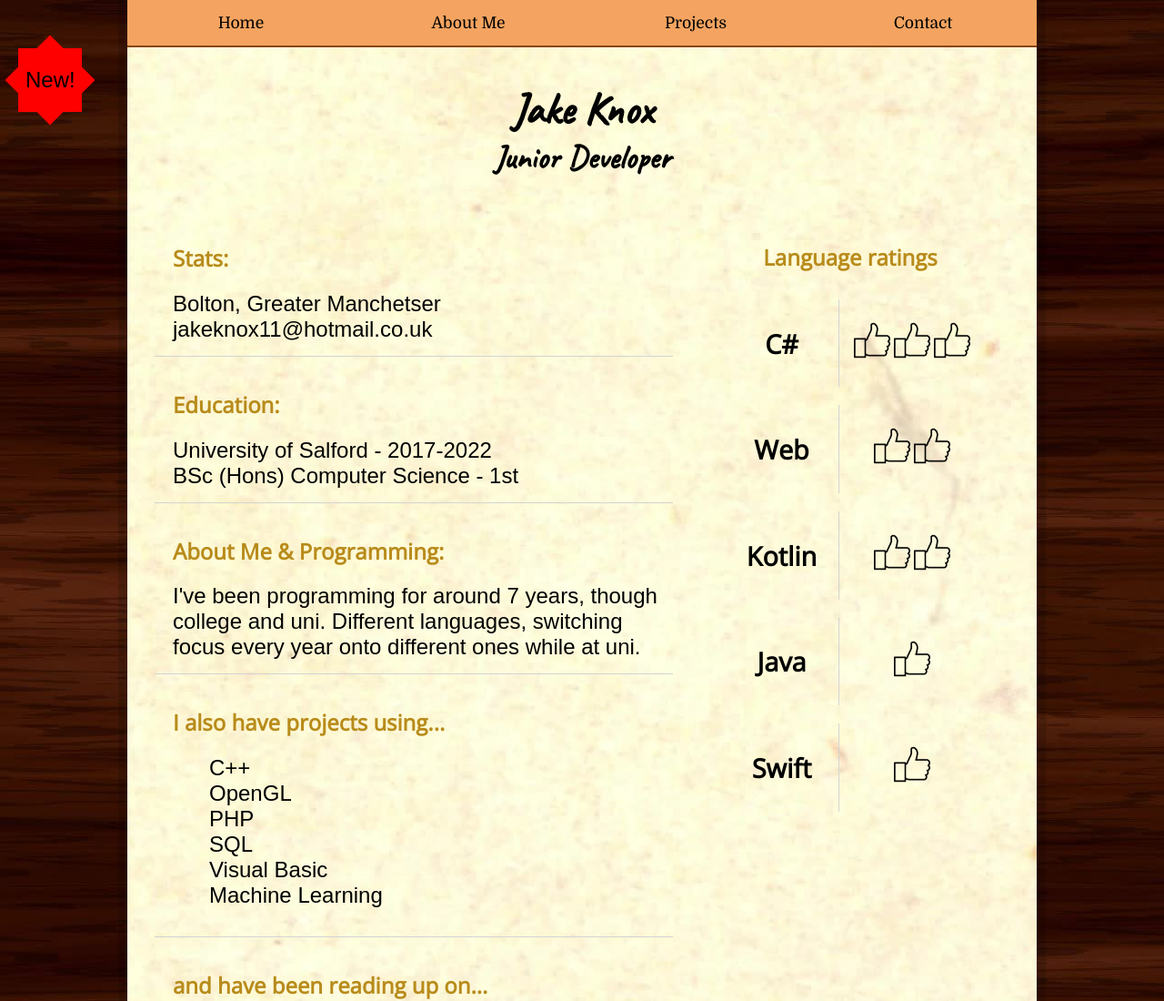
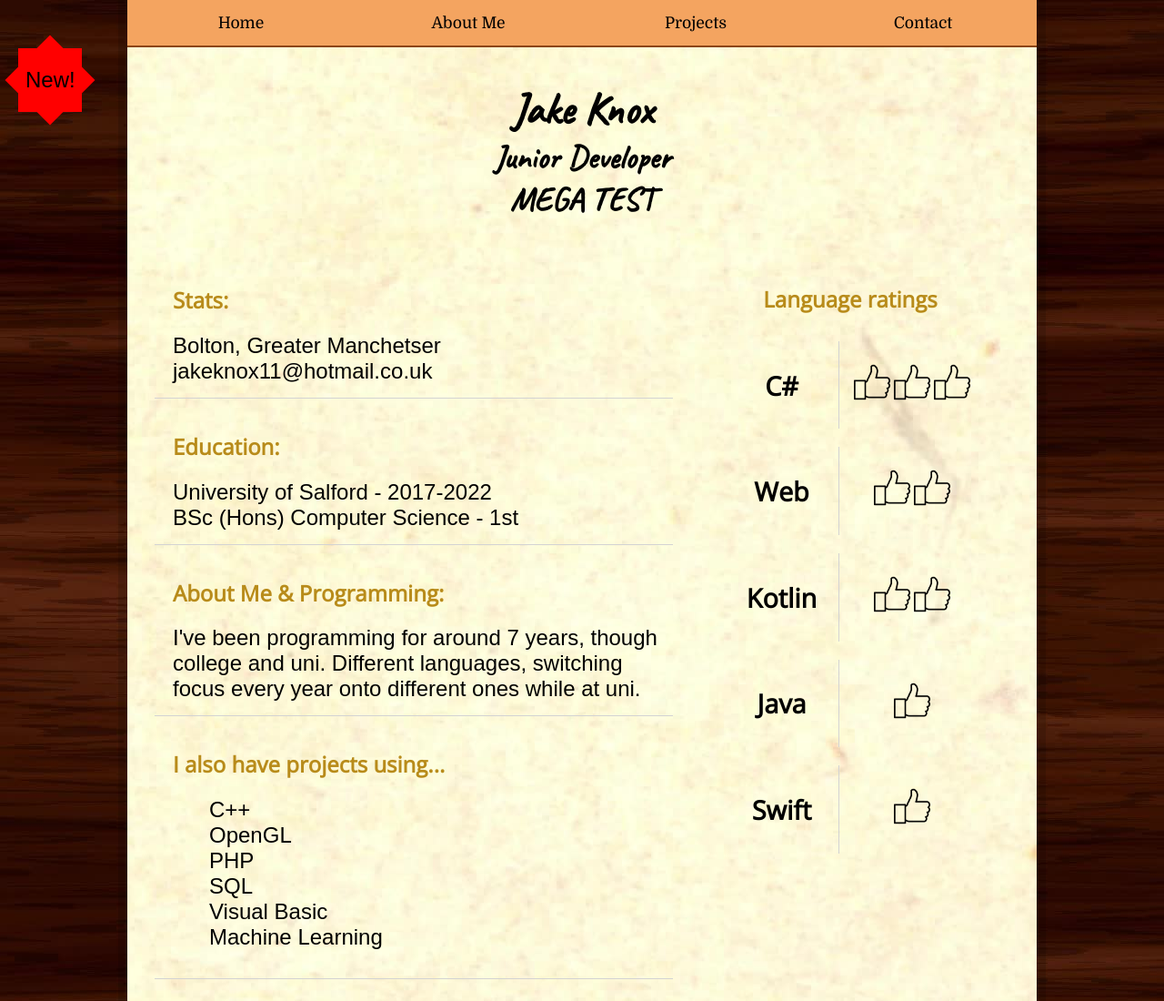
Before and after one commit to Jake-Knox/portfolio, a plain HTML site: page index.html in a window 1280 px wide. Shown: the top 1100 px of the page at 91% size. Drawn offline with nearby package versions, Linux system fonts and the light colour scheme; a web font is replaced by a local one.

Commit message:
website test

```diff
--- a/index.html
+++ b/index.html
@@ -32,6 +32,7 @@
         <div class="header">
             <h1>Jake Knox</h1>
             <h2>Junior Developer</h2>
+            <h2>MEGA TEST</h2>
         </div>
 
         <div class="home_divider">
```
